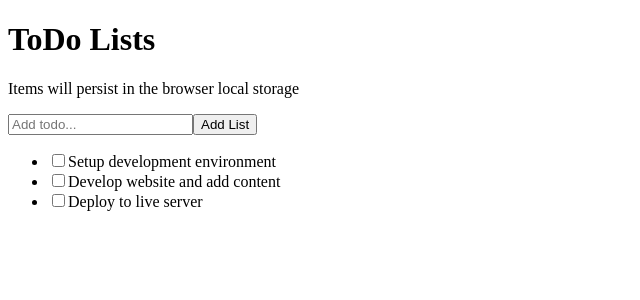
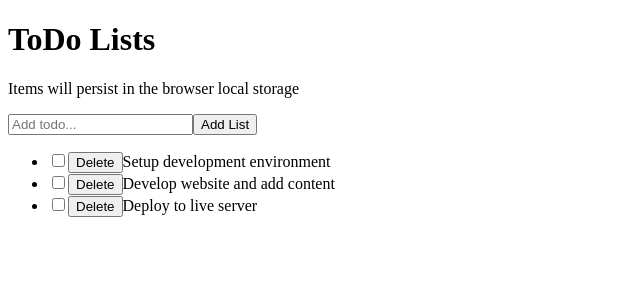
Before and after one commit to HtetWaiYan7191/react-to-do, a React (Vite) app: page / in a window 1280 px wide. Shown: the top 300 px of the page, without its empty margins (0-640 px from the left). Built offline with nearby package versions, Linux system fonts and the light colour scheme.

Commit message:
Add delete function

```diff
--- a/src/components/Itemscontainer.jsx
+++ b/src/components/Itemscontainer.jsx
@@ -2,11 +2,13 @@ import React from 'react'
 import Todoitem from './TodoItem'
 
 
-const Itemscontainer = ({ todos, setTodos }) => {
+const Itemscontainer = ({ todos, handleChange, delTodo }) => {
+
+
     return (
       <ul>
         {todos.map((todo) => (
-          <Todoitem key={todo.id} itemProp={todo} setTodos={setTodos} />
+          <Todoitem key={todo.id} itemProp={todo}  handleChange={handleChange} delTodo={delTodo} />
         ))}
       </ul>
     );
--- a/src/components/TodoItem.jsx
+++ b/src/components/TodoItem.jsx
@@ -1,28 +1,13 @@
 import React from 'react'
 
-const TodoItem = ({ itemProp, setTodos }) => {
-
-    const handleChange = (id) => {
-        setTodos((prevState) => {
-          return prevState.map((todo) => {
-            if (todo.id === id) {
-              return {
-                ...todo,
-                completed: !todo.completed,
-              };
-            }
-            return todo;
-          });
-        });
-      };
-
-
+const TodoItem = ({ itemProp, handleChange, delTodo }) => {
 
     return (
       <li>
         <input type="checkbox"
         checked={itemProp.completed}
         onChange={() => handleChange(itemProp.id)} />
+        <button type='button' onClick={() => delTodo(itemProp.id)}>Delete</button>
         {itemProp.title}
       </li>
     );
```
